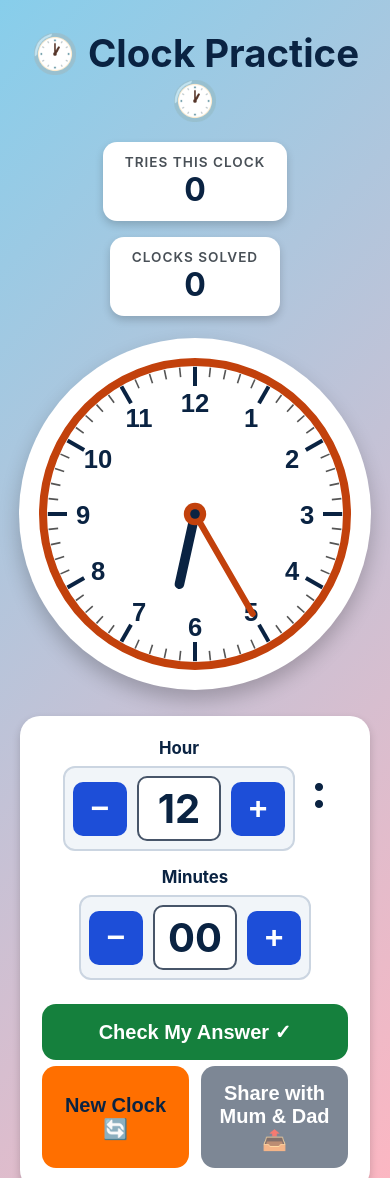
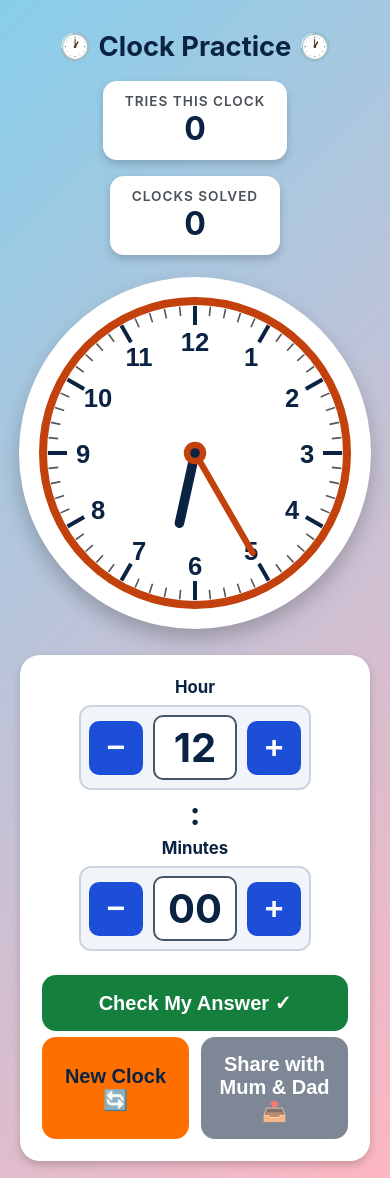
Before and after one commit to timdixon82/Clock-Practice, a plain HTML site: page index.html in a window 390 px wide. Shown: the top 1178 px of the page. Drawn offline with Linux system fonts and the light colour scheme.

Commit message:
Improve mobile responsiveness, accessibility, and add favicon
- Fix heading emoji wrapping: clamp() font-size + white-space:nowrap
- Fix colon placement: stack hour/colon/minutes vertically on ≤540px
- Scale clock SVG down on ≤360px screens
- Add favicon.svg (10:10 clock face in app colours)
- Add theme-color meta for mobile browser chrome
- Wrap decorative emojis in aria-hidden spans (VoiceOver/JAWS)
- Add role/aria-label to stats group
- Mark confetti elements aria-hidden
- Fix align-items: end → flex-end for broader browser support

Co-Authored-By: Claude Sonnet 4.6 <noreply@anthropic.com>

```diff
--- a/index.html
+++ b/index.html
@@ -3,7 +3,9 @@
 <head>
 <meta charset="UTF-8">
 <meta name="viewport" content="width=device-width, initial-scale=1.0">
+<meta name="theme-color" content="#87CEEB">
 <title>Clock Practice</title>
+<link rel="icon" href="favicon.svg" type="image/svg+xml">
 <style>
   /*
     Colour palette — every pair verified against WCAG 2.1:
@@ -39,10 +41,11 @@
   }
 
   h1 {
-    font-size: 2.4rem;
+    font-size: clamp(1.6rem, 7vw, 2.4rem);
     margin: 10px 0 18px;
     text-align: center;
     color: #0A2342;
+    white-space: nowrap;
   }
 
   .stats {
@@ -104,9 +107,8 @@
     display: flex;
     gap: 16px;
     justify-content: center;
-    align-items: end;
+    align-items: flex-end;
     margin-bottom: 18px;
-    flex-wrap: wrap;
   }
 
   .input-group {
@@ -298,13 +300,33 @@
     clip: rect(0,0,0,0);
     white-space: nowrap;
   }
+
+  /* On small phones, stack hour/colon/minutes vertically so the colon never sits alone */
+  @media (max-width: 540px) {
+    .input-row {
+      flex-direction: column;
+      align-items: center;
+      gap: 8px;
+    }
+    .colon {
+      font-size: 2rem;
+      padding-bottom: 0;
+      line-height: 1;
+    }
+  }
+
+  /* Scale the clock down a little on small screens */
+  @media (max-width: 360px) {
+    svg.clock { width: 270px; height: 270px; }
+    .clock-container { padding: 12px; }
+  }
 </style>
 </head>
 <body>
 
-<h1>🕐 Clock Practice 🕐</h1>
+<h1><span aria-hidden="true">🕐</span> Clock Practice <span aria-hidden="true">🕐</span></h1>
 
-<div class="stats">
+<div class="stats" role="group" aria-label="Game statistics">
   <div class="stat-box">
     <div class="stat-label">Tries This Clock</div>
     <div class="stat-value" id="attempts">0</div>
@@ -520,6 +542,7 @@
     for (let i = 0; i < 60; i++) {
       const c = document.createElement('div');
       c.className = 'confetti';
+      c.setAttribute('aria-hidden', 'true');
       c.style.left = Math.random() * 100 + '%';
       c.style.top = '-15px';
       c.style.background = colors[Math.floor(Math.random() * colors.length)];
```
Also changed, not shown: favicon.svg (added).
